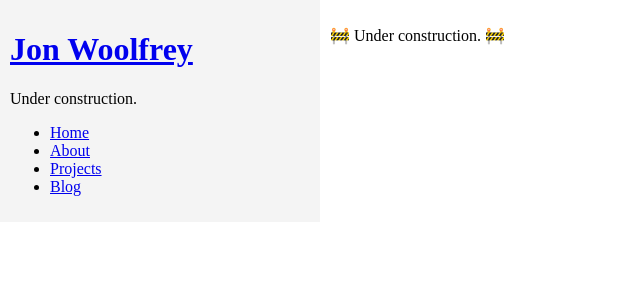
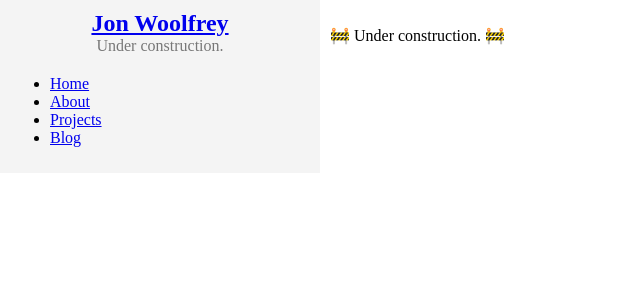
Before and after one commit to Woolfrey/woolfrey.github.io, a Jekyll site: the page built from README.md, in a window 1280 px wide. Shown: the top 300 px of the page, without its empty margins (0-640 px from the left). Built offline with Jekyll 4.4.1, drawn with Linux system fonts in a browser that asks for light colours; our own code applies the rules of GitHub Pages for plain Markdown files.

Commit message:
Update main.css

```diff
--- a/assets/main.css
+++ b/assets/main.css
@@ -11,6 +11,22 @@ body {
   padding: 10px;
 }
 
+.site-title {
+  text-align: center;
+  margin-bottom: 20px;
+}
+
+.site-title h1 {
+  margin: 0;
+  font-size: 1.5em;
+}
+
+.site-title p {
+  margin: 0;
+  font-size: 1em;
+  color: #777;
+}
+
 .content {
   flex: 1;
   padding: 10px;
```
